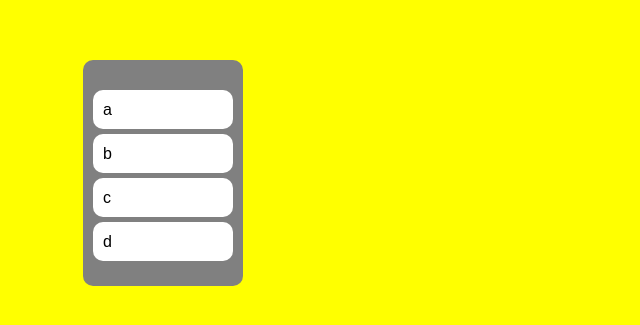
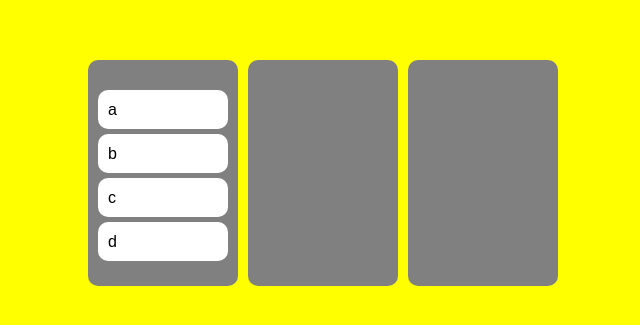
Before and after one commit to DUSTINRYOO/react-masterclass_ts, a React (Create React App) app: page / in a window 1280 px wide. Shown: the part 227-552 px from the top of the page, without its empty margins (317-957 px from the left). Built offline with nearby package versions, Linux system fonts and the light colour scheme.

Commit message:
Multiboard/cross board movement

```diff
--- a/src/App.tsx
+++ b/src/App.tsx
@@ -7,6 +7,8 @@ import {
 } from "react-beautiful-dnd";
 import { useRecoilState, useRecoilValue } from "recoil";
 import { toDoState } from "./atoms";
+import DraggabbleCard from "./Components/DragabbleCard";
+import Board from "./Components/Board";
 
 const Wrapper = styled.div`
   display: flex;
@@ -22,55 +24,41 @@ const Boards = styled.div`
   width: 100%;
   grid-template-columns: repeat(3, 1fr);
 `;
-const Board = styled.div`
-  padding: 20px 10px;
-  padding-top: 30px;
-  border-radius: 10px;
-  min-height: 200px;
-  background-color: ${(props) => props.theme.boardColor};
-`;
-const Card = styled.div`
-  border-radius: 10px;
-  padding: 10px 10px;
-  margin-bottom: 5px;
-  background-color: ${(props) => props.theme.cardColor};
-`;
 
 function App() {
   const [toDos, setToDos] = useRecoilState(toDoState);
-  const onDragEnd = ({ draggableId, destination, source }: DropResult) => {
+  const onDragEnd = (info: DropResult) => {
+    const { destination, draggableId, source } = info;
     if (!destination) return;
-    setToDos((oldToDos) => {
-      const copyToDos = [...oldToDos];
-      copyToDos.splice(source.index, 1);
-      copyToDos.splice(destination?.index, 0, draggableId);
-      return copyToDos;
-    });
+    if (destination?.droppableId === source.droppableId) {
+      setToDos((oldBoards) => {
+        const boardCopy = [...oldBoards[source.droppableId]];
+        boardCopy.splice(source.index, 1);
+        boardCopy.splice(destination?.index, 0, draggableId);
+        return { ...oldBoards, [source.droppableId]: boardCopy };
+      });
+    }
+    if (destination?.droppableId !== source.droppableId) {
+      setToDos((oldBoards) => {
+        const sourceBoard = [...oldBoards[source.droppableId]];
+        const destinationBoard = [...oldBoards[destination.droppableId]];
+        sourceBoard.splice(source.index, 1);
+        destinationBoard.splice(destination?.index, 0, draggableId);
+        return {
+          ...oldBoards,
+          [source.droppableId]: sourceBoard,
+          [destination.droppableId]: destinationBoard,
+        };
+      });
+    }
   };
   return (
     <DragDropContext onDragEnd={onDragEnd}>
       <Wrapper>
         <Boards>
-          <Droppable droppableId="one">
-            {(provided) => (
-              <Board ref={provided.innerRef} {...provided.droppableProps}>
-                {toDos.map((toDo, index) => (
-                  <Draggable key={toDo} draggableId={toDo} index={index}>
-                    {(provided) => (
-                      <Card
-                        ref={provided.innerRef}
-                        {...provided.dragHandleProps}
-                        {...provided.draggableProps}
-                      >
-                        {toDo}
-                      </Card>
-                    )}
-                  </Draggable>
-                ))}
-                {provided.placeholder}
-              </Board>
-            )}
-          </Droppable>
+          {Object.keys(toDos).map((boardId) => (
+            <Board boardId={boardId} key={boardId} toDos={toDos[boardId]} />
+          ))}
         </Boards>
       </Wrapper>
     </DragDropContext>
--- /dev/null
+++ b/src/Components/Board.tsx
@@ -0,0 +1,40 @@
+import React from "react";
+import {
+  DragDropContext,
+  Droppable,
+  Draggable,
+  DropResult,
+} from "react-beautiful-dnd";
+import { useRecoilValue } from "recoil";
+import styled from "styled-components";
+import DragabbleCard from "./DragabbleCard";
+
+const BoardComp = styled.div`
+  padding: 20px 10px;
+  padding-top: 30px;
+  border-radius: 10px;
+  min-height: 200px;
+  margin: 0px 5px;
+  background-color: ${(props) => props.theme.boardColor};
+`;
+
+interface IBoardProps {
+  toDos: string[];
+  boardId: string;
+}
+function Board({ toDos, boardId }: IBoardProps) {
+  return (
+    <Droppable droppableId={boardId}>
+      {(provided) => (
+        <BoardComp ref={provided.innerRef} {...provided.droppableProps}>
+          {toDos.map((toDo, index) => (
+            <DragabbleCard key={toDo} index={index} toDo={toDo} />
+          ))}
+          {provided.placeholder}
+        </BoardComp>
+      )}
+    </Droppable>
+  );
+}
+
+export default Board;
--- /dev/null
+++ b/src/Components/DragabbleCard.tsx
@@ -0,0 +1,38 @@
+import React from "react";
+import {
+  DragDropContext,
+  Droppable,
+  Draggable,
+  DropResult,
+} from "react-beautiful-dnd";
+import styled from "styled-components";
+
+const Card = styled.div`
+  border-radius: 10px;
+  padding: 10px 10px;
+  margin-bottom: 5px;
+  background-color: ${(props) => props.theme.cardColor};
+`;
+
+interface IDraggableCardProps {
+  toDo: string;
+  index: number;
+}
+
+function DraggabbleCard({ toDo, index }: IDraggableCardProps) {
+  return (
+    <Draggable key={toDo} draggableId={toDo} index={index}>
+      {(provided) => (
+        <Card
+          ref={provided.innerRef}
+          {...provided.dragHandleProps}
+          {...provided.draggableProps}
+        >
+          {toDo}
+        </Card>
+      )}
+    </Draggable>
+  );
+}
+
+export default React.memo(DraggabbleCard);
--- a/src/atoms.tsx
+++ b/src/atoms.tsx
@@ -1,6 +1,14 @@
 import { atom, selector } from "recoil";
 
-export const toDoState = atom({
+interface IToDoState {
+  [key: string]: string[];
+}
+
+export const toDoState = atom<IToDoState>({
   key: "toDo",
-  default: ["a", "b", "c", "d"],
+  default: {
+    todo: ["a", "b", "c", "d"],
+    doing: [],
+    done: [],
+  },
 });
```
